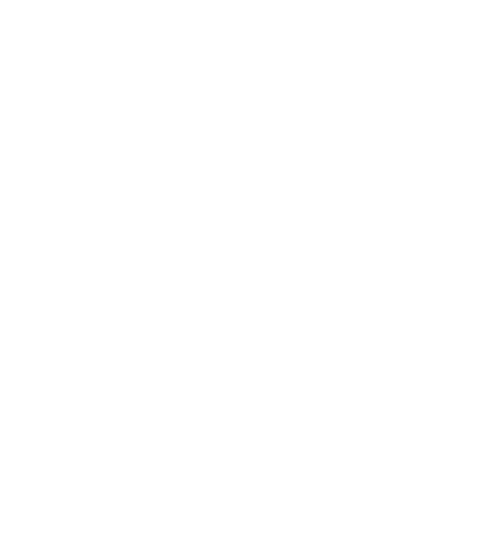
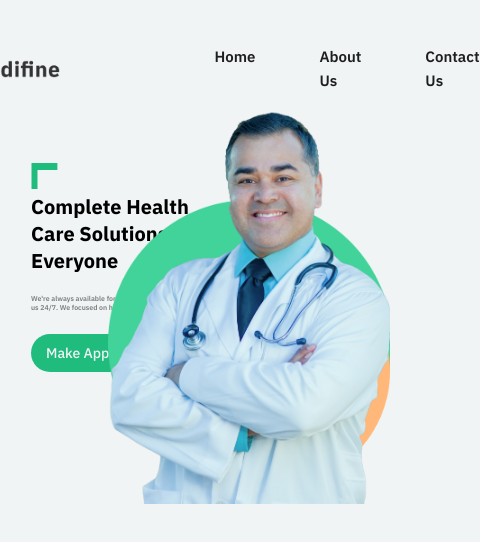
Before and after one commit to ankita-226/healthcareLandingPage, a plain HTML site: page index.html in a window 390 px wide. Shown: the whole page, 480 px wide, since content can reach past the window. Drawn offline with Linux system fonts and the light colour scheme.

Commit message:
complete home page

```diff
--- a/index.html
+++ b/index.html
@@ -5,8 +5,55 @@
     <meta http-equiv="X-UA-Compatible" content="IE=edge">
     <meta name="viewport" content="width=device-width, initial-scale=1.0">
     <title>multiple-page-website</title>
+    <link rel="stylesheet" href="./styles/style.css">
+    <link rel="preconnect" href="https://fonts.googleapis.com" />
+    <link rel="preconnect" href="https://fonts.gstatic.com" crossorigin />
+    <link
+      href="https://fonts.googleapis.com/css2?family=IBM+Plex+Sans:wght@200;300;400;500;600;700&family=Poppins:wght@200;300;400;500;600;700;800;900&display=swap"
+      rel="stylesheet"
+    />
 </head>
 <body>
 
+    <header>
+        <nav>
+            <img src="./assets/logo.png" alt="LOGO">
+            <ul>
+                <li><a href="#">Home</a></li>
+                <li><a href="AboutUs.html">About Us</a></li>
+                <li><a href="ContactUs.html">Contact Us</a></li>
+
+
+            </ul>
+        </nav>
+    </header>
+    <section class="hero-section">
+        <div class="left-hero-section">
+        <img src="./assets/topAngle.png" alt="topAngle">
+
+            <h1>Complete Health<br> Care Solutions for<br>Everyone </h1>
+            <p>
+                We're always available for our Patients with emergen problems. You can
+                easily reach<br> us 24/7. We focused on highest quality.
+            </p>
+            <button>Make Appointment</button>
+            <img class="bottom-img" src="./assets/bottomAngle.png" alt="bottomAngle">
+            <img class="mouse-img" src="./assets/mouse.png" alt="mouse">
+
+        </div>
+
+
+
+        <div class="right-hero-section">
+
+                <img class="greenBox" src="./assets/greenBox.png" alt="green-box">
+            <img class="yellowBox" src="./assets/yellowBox.png" alt="yellowBox">
+
+            <img class="doctor" src="./assets/doctor.png" alt="DOCTOR IMAGE">
+        </div>
+    </section>
+
 </body>
+
+
 </html>
--- a/styles/style.css
+++ b/styles/style.css
@@ -0,0 +1,184 @@
+*{
+    padding:0;
+    margin:0;
+    font-family: "IBM Plex Sans", sans-serif;
+}
+body{
+background-color: #f0f4f5;
+}
+nav{
+    display:flex;
+    align-items: center;
+    justify-content: space-between;
+    margin:15px 147px;
+    padding:30px;
+}
+nav ul{
+    display: flex;
+    list-style: none;
+    gap:64px;
+
+}
+nav ul li a{
+text-decoration: none;
+font-size: 18px;
+font-weight: 900;
+color: #1e1e1e;
+line-height: 24px;
+
+}
+nav img{
+    width:150px;
+}
+.hero-section{
+  display: flex;
+  flex-direction: row;
+  align-items: center;
+  justify-content: space-between;
+
+
+}
+/* .right-hero-section img{
+    width:150px;
+} */
+.left-hero-section{
+    margin-left:181px;
+    margin-top:120px;
+}
+.left-hero-section h1{
+    font-size:62px;
+    font-weight: 800;
+}
+.left-hero-section p{
+    font-size: 16px;
+    font-weight: 600;
+    color: #7c7c7c;
+    margin:20px 0;
+}
+.left-hero-section button{
+    max-width: 400px;
+    padding: 12px 35px;
+    border-radius: 30px;
+    text-align: center;
+    font-size: 20px;
+    font-weight: 900;
+    background-color:#20bc7e;
+    color: #f0f4f5;
+    border:none;
+}
+.left-hero-section .bottom-img{
+    margin-left: 329px;
+}
+.mouse-img{
+    margin-left: 30px;
+    margin-bottom: -35px;
+    width: 25px;
+
+}
+.right-hero-section{
+    position: relative;
+}
+
+
+.yellowBox{
+    position:absolute;
+    width:391px ;
+    right:0;
+
+}
+
+.greenBox{
+    position: absolute;
+    width:501px;
+    right: 0;
+    top:-111px;
+
+}
+.doctor{
+    position:absolute;
+    bottom:0;
+    right: 0;
+    width:535px;
+    top:-285px;
+}
+@media(max-width:600px){
+    nav{
+      display: flex;
+      justify-content: center;
+      align-items: center;
+      gap:154px;
+    }
+    nav ul li a{
+font-size: 15px;
+font-weight: 600;
+margin-top: 30px;
+    }
+.hero-section{
+    display: flex;
+    justify-content: space-between;
+
+}
+.left-hero-section{
+
+    margin-top: 25px;
+    margin-left: 31px;
+
+}
+.left-hero-section h1{
+    font-size: 20px;
+}
+.left-hero-section p{
+    font-size: 7px;
+}
+.left-hero-section button{
+max-width: 300px;
+padding: 10px 15px;
+border-radius: 20px;
+text-align: center;
+font-size: 14px;
+font-weight: 500;
+
+
+
+}
+.left-hero-section .bottom-img{
+/* margin-left: 329px; */
+}
+
+.left-hero-section .bottom-img{
+    margin-left: 54px;
+}
+.mouse-img{
+    margin-left: 12px;
+    margin-bottom: -27px;
+    width: 23px;
+
+}
+.right-hero-section{
+    position: relative;
+}
+
+
+.yellowBox{
+    position:absolute;
+    width:232px ;
+    right:0;
+
+}
+
+.greenBox{
+    position: absolute;
+    width:282px;
+    right: 0;
+    top:-55px;
+
+}
+.doctor{
+    position:absolute;
+    bottom:0;
+    right: 0;
+    width:300px;
+    top:-164px;
+}
+
+}
```
Also changed, not shown: AboutUs.html (added, +49 -0 lines), ContactUs.html (added, +28 -0 lines).
